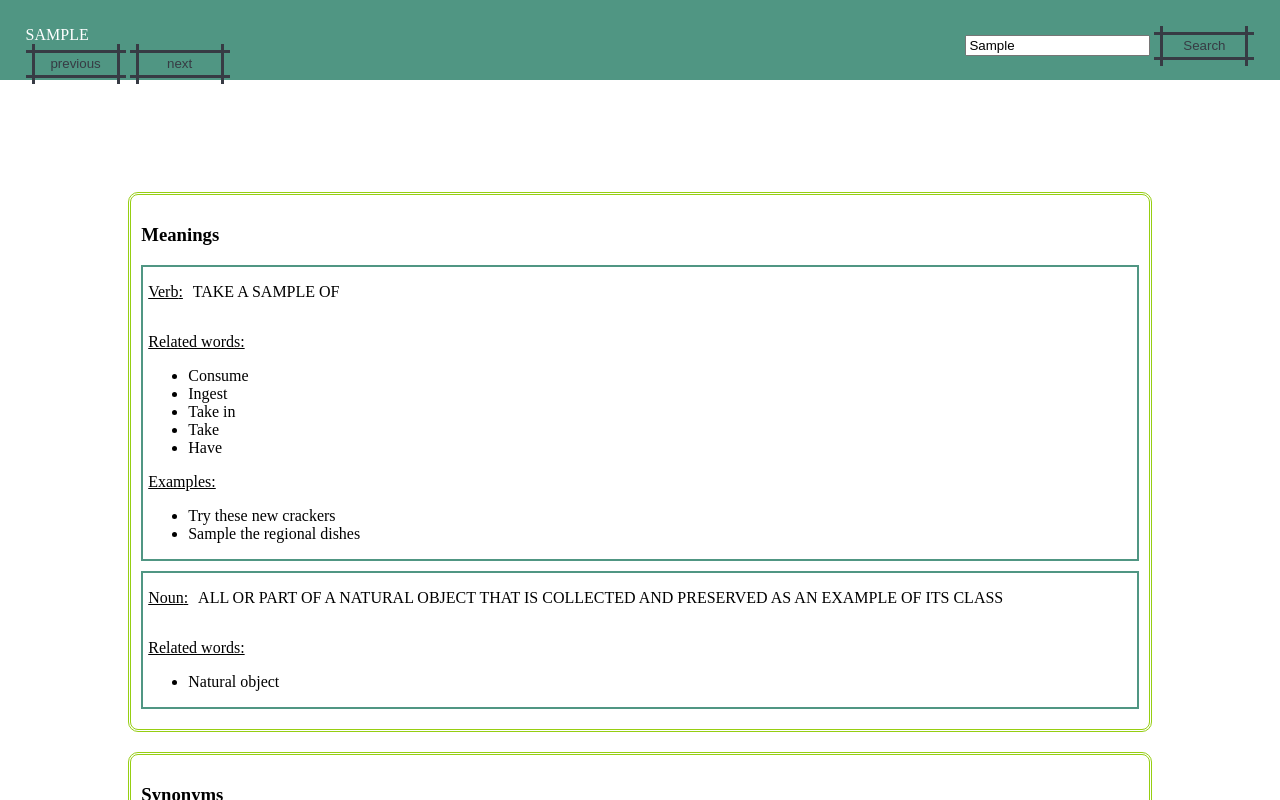
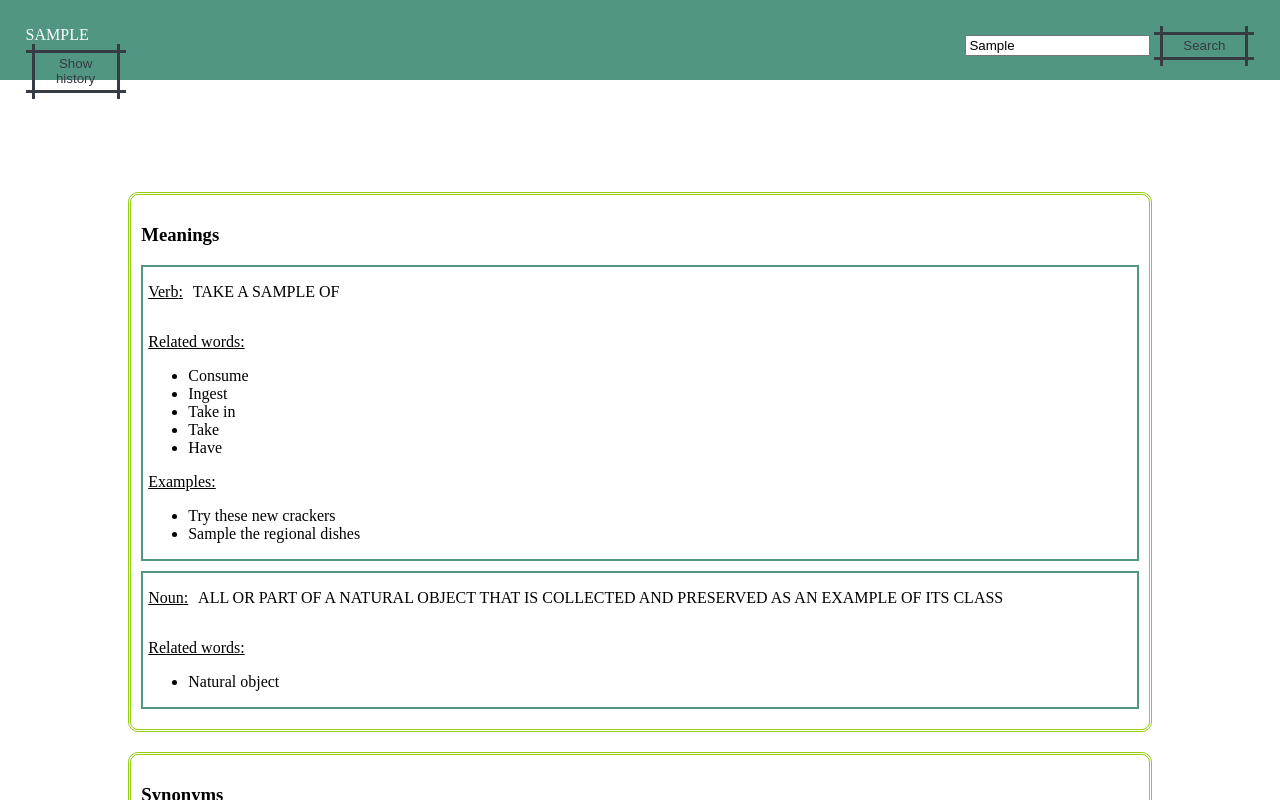
Before and after one commit to mudjaycker/EnDico, a Svelte app in the folder svelte_ui/: page / in a window 1280 px wide. Both pictures are taken after typing "Sample" into the empty fields and a click on the button "Search". Shown: the top 800 px of the page. Built offline with nearby package versions, Linux system fonts and the light colour scheme.

Commit message:
use history list instead of next-previous buttons

```diff
--- a/svelte_ui/src/components/Nav.svelte
+++ b/svelte_ui/src/components/Nav.svelte
@@ -1,25 +1,32 @@
 <script>
   import { searchWord } from "../libs/utils";
-  import { data_is_cached, searched } from "../store";
+  import {
+    data_is_cached,
+    histories,
+    is_history_showed,
+    searched,
+  } from "../store";
   import CachedData from "../libs/search_history";
   import { onMount } from "svelte";
+
+  let history = new CachedData();
+  function toggleHistory() {
+    $is_history_showed = !$is_history_showed;
+  }
+  let show_history_text = "Show history";
+  $: {
+    if (!$is_history_showed) show_history_text = "Show history";
+    else show_history_text = "Hide history";
+  }
+
   onMount(() => {
-    let history = new CachedData();
     if (!!localStorage.getItem(history.db_name)) {
       $data_is_cached = true;
+      $histories = history.data();
     } else {
       $data_is_cached = false;
     }
   });
-  let history = new CachedData();
-  const next = () => {
-    $searched = history.next();
-    searchWord($searched, false);
-  };
-  const previous = () => {
-    $searched = history.previous();
-    searchWord($searched, false);
-  };
 </script>
 
 <nav>
@@ -27,10 +34,11 @@
     <aside style="text-transform: uppercase; color:white">
       {$searched}
       {#if $data_is_cached}
-       <div>
-        <button on:click={previous}>previous</button>
-        <button on:click={next}>next</button>
-       </div>
+        <div>
+          {#if $data_is_cached}
+            <button on:click={toggleHistory}>{show_history_text}</button>
+          {/if}
+        </div>
       {/if}
     </aside>
     <aside>
@@ -71,6 +79,4 @@
       height: 10%;
     }
   }
-
-
 </style>
--- a/svelte_ui/src/libs/read.js
+++ b/svelte_ui/src/libs/read.js
@@ -6,6 +6,7 @@ import {
   is_word_found,
   similars,
   found,
+  histories,
 } from "../store";
 import CachedData from "./search_history";
 
@@ -73,6 +74,7 @@ export class Read {
         if (do_save === true) {
           let history = new CachedData();
           history.add(this.str);
+          histories.set(history.data());
         }
       }
     } catch (e) {
--- a/svelte_ui/src/libs/search_history.js
+++ b/svelte_ui/src/libs/search_history.js
@@ -2,7 +2,7 @@ export default class CachedData {
   constructor() {
     this.db_name = "cached_data";
     this.maxSize = 100;
-    this.data = [];
+    this.data = () => this._get().data;
   }
 
   _append(data, value) {
@@ -29,26 +29,7 @@ export default class CachedData {
       if (data.length == this.maxSize) {
         this._append(data, value);
       } else data.push(value);
-      this._save({ current: data.length - 1, data });
+      this._save({ data });
     }
   }
-
-  next() {
-    let { current, data } = this._get();
-    let index = current + 1;
-    if (index < data.length) {
-      this._save({ current: index, data });
-      return data[index];
-    }
-    return data[data.length - 1];
-  }
-  previous() {
-    let { current, data } = this._get();
-    let index = current - 1;
-    if (index >= 0) {
-      this._save({ current: index, data });
-      return data[index];
-    }
-    return data[0];
-  }
 }
--- a/svelte_ui/src/libs/utils.js
+++ b/svelte_ui/src/libs/utils.js
@@ -1,8 +1,9 @@
-import { data_is_cached } from "../store";
+import { data_is_cached, is_history_showed, histories } from "../store";
 import { Read } from "./read";
 
 export async function searchWord(word, save) {
   let read = new Read(word);
-  data_is_cached.set(true)
+  data_is_cached.set(true);
+  is_history_showed.set(false);
   await read.search(save);
 }
--- a/svelte_ui/src/store.js
+++ b/svelte_ui/src/store.js
@@ -8,3 +8,5 @@ export let similars = writable([])
 export let searched = writable("")
 export let found = writable("")
 export let data_is_cached = writable(false)
+export let is_history_showed = writable(false)
+export let histories = writable([])
```
